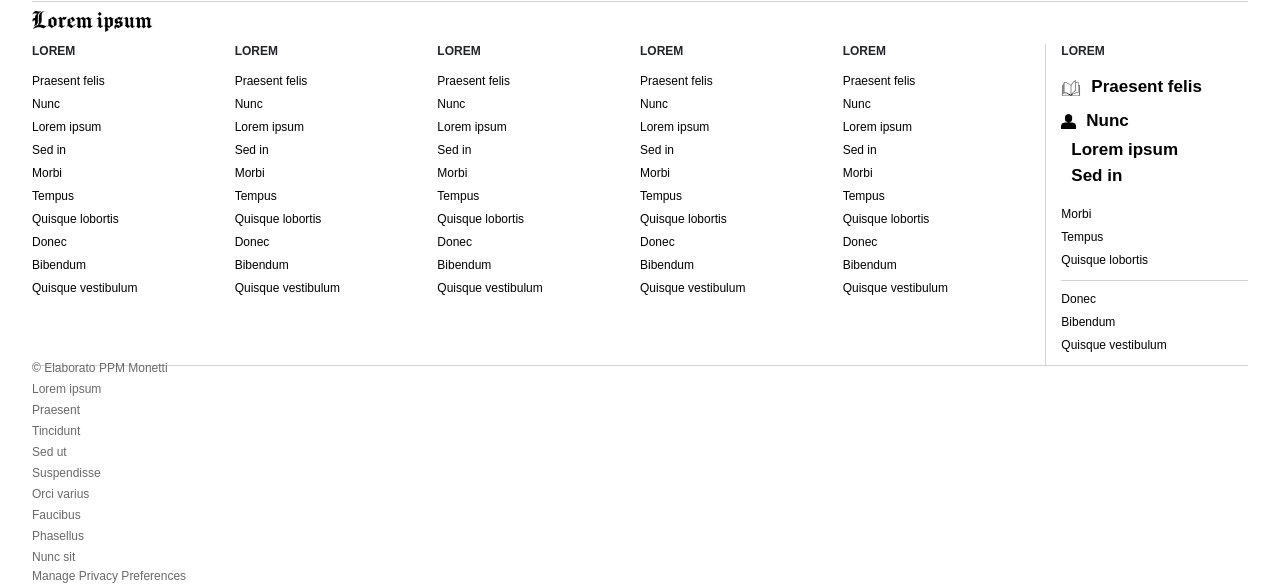
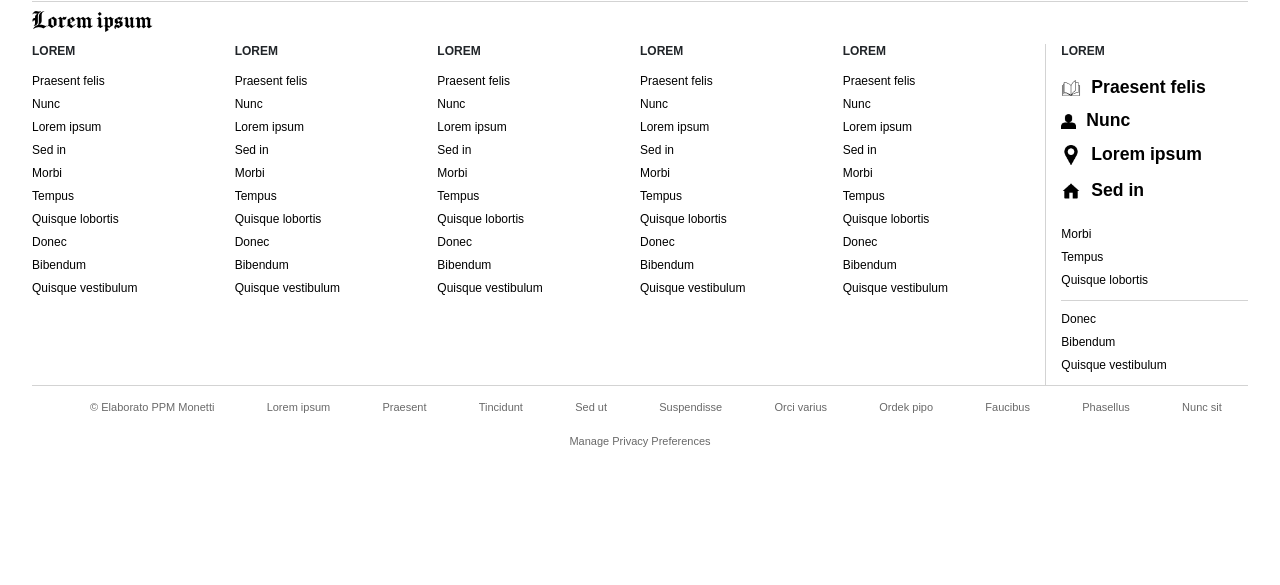
Before and after one commit to F3de22/Frontend_nytimes_copy, a plain HTML site: page index.html in a window 1280 px wide. Shown: the part 1609-2194 px from the top of the page. After the commit the page ends 2117 px from the top, so only its background shows below. Drawn offline with nearby package versions, Linux system fonts and the light colour scheme.

Commit message:
footer finished

```diff
--- a/index.html
+++ b/index.html
@@ -1,7 +1,7 @@
 <!DOCTYPE html>
 <html lang="it-en">
 
-<!--stile menu, footer&media queries, menu width,posizione footer -->
+<!--stile menu, footer&media queries, menu width-->
 
 <head>
     <meta charset="utf-8">
@@ -939,8 +939,8 @@
                         <div id="bold">
                             <a href=""><p><img src="img/book.png" width="30px">Praesent felis</p></a>
                             <a href=""><p><img src="img/icon-login.png" width="25px">Nunc</p></a>
-                            <a href=""><p><img src="">Lorem ipsum</p></a>
-                            <a href=""><p><img src="">Sed in</p></a>
+                            <a href=""><p><img src="img/position.png" width="30px">Lorem ipsum</p></a>
+                            <a href=""><p><img src="img/house.png" width="30px">Sed in</p></a>
                         </div>
                         <a href=""><p>Morbi</p></a>
                         <a href=""><p>Tempus</p></a>
@@ -964,12 +964,15 @@
                 <li><a href="">Sed ut</a></li>
                 <li><a href="">Suspendisse</a></li>
                 <li><a href="">Orci varius</a></li>
+                <li><a href="">Ordek pipo</a></li>
                 <li><a href="">Faucibus</a></li>
                 <li><a href="">Phasellus</a></li>
                 <li><a href="">Nunc sit</a></li>
             </ul>
-            <a href=""><p>Manage Privacy Preferences</p></a>
+            <a href=""><p id="manage">Manage Privacy Preferences</p></a>
         </nav>
+        <br>
+        <br>
     </footer>
 <script src="script.js"></script>
 </body>
--- a/style.css
+++ b/style.css
@@ -564,6 +564,7 @@ a .article_title:hover{
 .footer-menu{
     border-top: 1.5px solid lightgray;
     border-bottom: 1.5px solid lightgray;
+    margin-bottom:40px;
 }
 
 .titolo-fin{
@@ -608,7 +609,7 @@ h6{
 
 #bold p{
     font-weight: 900;
-    font-size: 17px;
+    font-size: 1.1rem;
     line-height:10px;
 }
 
@@ -618,31 +619,36 @@ h6{
 
 footer{
     position: absolute;
-    margin-top: 50px;
+    margin-top: 150px;
     width:100%;
     height:30px;
     bottom:0;
 
 }
 
-#footer{
-
-}
-
 footer a{
     color: dimgrey;
-    font-size: 12px;
+    font-size: 11px;
 }
 
 footer a:hover{
     text-decoration: underline;
 }
 
-#first-line-foot{
+#first-line-foot li{
     display: inline;
 }
 
+#first-line-foot{
+    display:flex;
+    text-align: center;
+    justify-content: space-around;
+    flex-direction: row;
+}
 
+#manage{
+    text-align: center;
+}
 
 @media screen and (max-width: 1070px){
     body{
```
Also changed, not shown: img/house.png (added), img/position.png (added).
